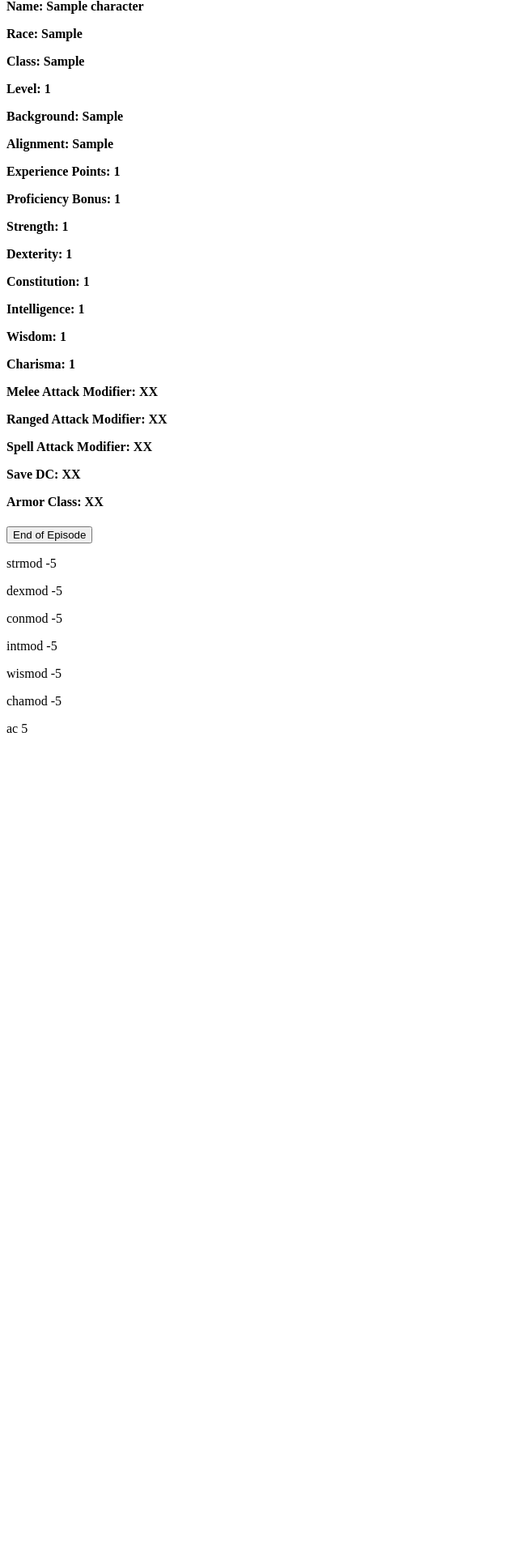
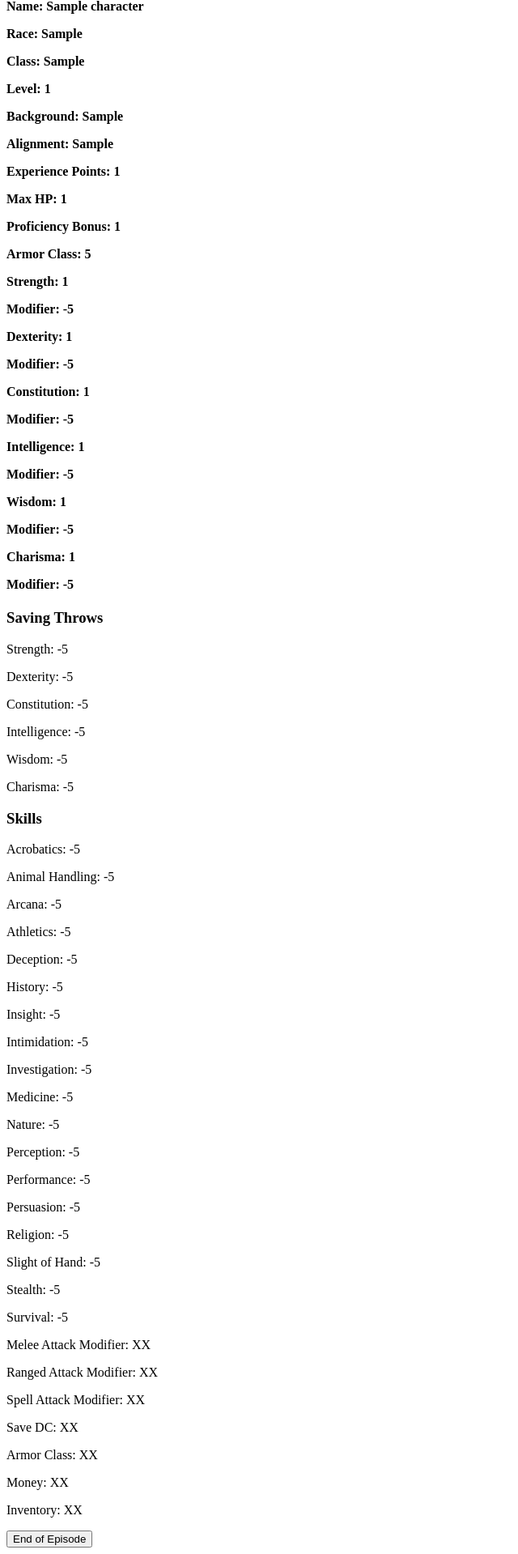
Before and after one commit to PESmereczniak/charsheets, a Flask app: page /characterSheet?id=1 in a window 1280 px wide. Shown: the part 107-2026 px from the top of the page at 81% size, without its empty margins (0-640 px from the left). Before the commit the page ends 1012 px from the top, so only its background shows below. Run offline with Flask 2, Linux system fonts and the light colour scheme; the visitor is signed in with stand-in values (Sample User, id 1); tables that the repository leaves empty hold one stand-in row (values such as "Sample post").

```diff
--- a/main.py
+++ b/main.py
@@ -18,11 +18,13 @@ class Character(db.Model):
     name = db.Column(db.String(20))
     race = db.Column(db.String(20))
     charclass = db.Column(db.String(20))
-    startlevel = db.Column(db.Integer)
+    level = db.Column(db.Integer)
     background = db.Column(db.String(20))
     alignment = db.Column(db.String(20))
     #Experience Points
     exp = db.Column(db.Integer)
+    #Hit Points
+    hp = db.Column(db.Integer)
     #Proficiency Bonus
     proficiency = db.Column(db.Integer)
     #Ability Scores
@@ -36,15 +38,17 @@ class Character(db.Model):
     #MUST DEFINE RELATIONSHIPS WITH OTHER TABLES
     owner_id = db.Column(db.Integer, db.ForeignKey('user.id'))
     user = db.relationship('User')
+#    items = db.relationship('Item')
 
-    def __init__(self, name, race, charclass, startlevel, background, alignment, exp, proficiency, strength, dexterity, constitution, intelligence, wisdom, charisma, owner):
+    def __init__(self, name, race, charclass, level, background, alignment, exp, hp, proficiency, strength, dexterity, constitution, intelligence, wisdom, charisma, owner):
         self.name = name
         self.race = race
         self.charclass = charclass
-        self.startlevel = startlevel
+        self.level = level
         self.background = background
         self.alignment = alignment
         self.exp = exp
+        self.hp = hp
         self.proficiency = proficiency
         self.strength = strength
         self.dexterity = dexterity
@@ -57,9 +61,9 @@ class Character(db.Model):
 
 #class Item(db.Model):
     id = db.Column(db.Integer, primary_key=True)
-
-
-    # def __init__(self, blog_title, blog_text, owner):
+#    character = db.relationship('Character')
+#    owner = db.Column(db.String, db.ForeignKey(character.id))
+    # def __init__(self, owner):
     #     self.blog_title = blog_title
     #     self.blog_text = blog_text
     #     self.owner = owner
@@ -146,81 +150,157 @@ def createNew():
     name = request.form['charName']
     race = request.form['charRace']
     charclass = request.form['charClass']
-    startlevel = int(request.form['startLevel'])
+    level = int(request.form['level'])
     background = request.form['background']
     alignment = request.form['alignment']
     exp = 0
-#SETS STARTING EXPERIENCE POINTS, BASED ON STARTING LEVEL
-    if startlevel == 1:
+    hp = 0
+#SET STARTING EXPERIENCE POINTS, BASED ON STARTING LEVEL
+    if level == 1:
         exp = 0
-    if startlevel == 2:
+    if level == 2:
         exp = 300
-    if startlevel == 3:
+    if level == 3:
         exp = 900
-    if startlevel == 4:
+    if level == 4:
         exp = 2700
-    if startlevel == 5:
+    if level == 5:
         exp = 6500
-    if startlevel == 6:
+    if level == 6:
         exp = 14000
-    if startlevel == 7:
+    if level == 7:
         exp = 23000
-    if startlevel == 8:
+    if level == 8:
         exp = 34000
-    if startlevel == 9:
+    if level == 9:
         exp = 48000
-    if startlevel == 10:
+    if level == 10:
         exp = 64000
-    if startlevel == 11:
+    if level == 11:
         exp = 85000
-    if startlevel == 12:
+    if level == 12:
         exp = 100000
-    if startlevel == 13:
+    if level == 13:
         exp = 120000
-    if startlevel == 14:
+    if level == 14:
         exp = 140000
-    if startlevel == 15:
+    if level == 15:
         exp = 165000
-    if startlevel == 16:
+    if level == 16:
         exp = 195000
-    if startlevel == 17:
+    if level == 17:
         exp = 225000
-    if startlevel == 18:
+    if level == 18:
         exp = 265000
-    if startlevel == 19:
+    if level == 19:
         exp = 305000
-    if startlevel == 20:
+    if level == 20:
         exp == 355000
 #PROFICIENCY
-    proficiency = 0
+
 #SET PROFICIENCY BONUS BASED ON CHARACTER LEVEL
-    if startlevel <= 4:
+    if level <= 4:
         proficiency = 2
-    if startlevel >= 5 and startlevel <= 8:
+    if level >= 5 and level <= 8:
         proficiency = 3
-    if startlevel >= 9 and startlevel <= 12:
+    if level >= 9 and level <= 12:
         proficiency = 4
-    if startlevel >= 13 and startlevel <= 16:
+    if level >= 13 and level <= 16:
         proficiency = 5
-    if startlevel >= 17:
+    if level >= 17:
         proficiency = 6
 
+#SET RACIAL ABILITY SCORE MODIFIERS
+    if request.form['race'] == 'Dwarf':
+        strbns = 0
+        dexbns = 0
+        conbns = 2
+        intbns = 0
+        wisbns = 1
+        chabns = 0
+
+    if request.form['race'] == 'Elf':
+        strbns = 0
+        dexbns = 2
+        conbns = 0
+        intbns = 1
+        wisbns = 1
+        chabns = 0
+
+    if request.form['race'] == 'Halfling':
+        strbns = 0
+        dexbns = 2
+        conbns = 0
+        intbns = 0
+        wisbns = 0
+        chabns = 0
+
+    if request.form['race'] == 'Human':
+        strbns = 1
+        dexbns = 1
+        conbns = 1
+        intbns = 1
+        wisbns = 1
+        chabns = 1
+
+    if request.form['race'] == 'Dragonborn':
+        strbns = 2
+        dexbns = 0
+        conbns = 0
+        intbns = 0
+        wisbns = 0
+        chabns = 1
+
+    if request.form['race'] == 'Gnome':
+        strbns = 0
+        dexbns = 0
+        conbns = 0
+        intbns = 2
+        wisbns = 0
+        chabns = 0
+
+    if request.form['race'] == 'Half-Elf':
+        strbns = 0
+        dexbns = 0
+        conbns = 0
+        intbns = 1
+        wisbns = 0
+        chabns = 2
+
+    if request.form['race'] == 'Half-Orc':
+        strbns = 2
+        dexbns = 0
+        conbns = 1
+        intbns = 0
+        wisbns = 0
+        chabns = 0
+
+    if request.form['race'] == 'Tiefling':
+        strbns = 0
+        dexbns = 0
+        conbns = 0
+        intbns = 1
+        wisbns = 0
+        chabns = 2
+
+#SET CLASS ABILITY MODIFIERS <-- NEXT <-- NEXT
+
 #ABILITY SCORES MODIFIERS
-    strength = request.form['strength']
-    dexterity = request.form['dexterity']
-    constitution = request.form['constitution']
-    intelligence = request.form['intelligence']
-    wisdom = request.form['wisdom']
-    charisma = request.form['charisma']
+    strength = request.form['strength'] + strbns
+    dexterity = request.form['dexterity'] + dexbns
+    constitution = request.form['constitution'] + conbns
+    intelligence = request.form['intelligence'] + intbns
+    wisdom = request.form['wisdom'] + wisbns
+    charisma = request.form['charisma'] + chabns
 
 #SUBMITS CHARACTER STATS TO DB
     owner = User.query.filter_by(email=session['email']).first()
     if request.method == 'POST':
-        newChar = Character(name, race, charclass, startlevel, background, alignment, exp, proficiency, strength, dexterity, constitution, intelligence, wisdom, charisma, owner)
+        newChar = Character(name, race, charclass, level, background, alignment, exp, hp, proficiency, strength, dexterity, constitution, intelligence, wisdom, charisma, owner)
         db.session.add(newChar)
         db.session.commit()
         thisChar = str(newChar.id)
-        return redirect('./characterSheet?id='+thisChar)
+        return render_template('./characterSheet?id='+thisChar, thisCharacter=newChar)
 
 #PRODUCES CHARACTER SHEET PAGE - PAGE NEEDS ALL INFORMATION AND FORMATTING IN HTML
 @app.route('/characterSheet', methods=['POST', 'GET'])
@@ -228,19 +308,44 @@ def charSheet():
     character_id = request.args.get('id')
     thisCharacter = Character.query.get(character_id)
 
-    #ABILITY SCORE MODIFIERS
-    strmod = int(((int(thisCharacter.strength)-10)/2) - (int(thisCharacter.strength)-10)%2)
-    dexmod = int(((int(thisCharacter.dexterity)-10)/2) - (int(thisCharacter.dexterity)-10)%2)
-    conmod = int(((int(thisCharacter.constitution)-10)/2) - (int(thisCharacter.constitution)-10)%2)
-    intmod = int(((int(thisCharacter.intelligence)-10)/2) - (int(thisCharacter.intelligence)-10)%2)
-    wismod = int(((int(thisCharacter.wisdom)-10)/2) - (int(thisCharacter.wisdom)-10)%2)
-    chamod = int(((int(thisCharacter.charisma)-10)/2) - (int(thisCharacter.charisma)-10)%2)
+#ABILITY SCORE MODIFIERS - DOES NOT CHANGE ABILITY SCORE; CALCULATES MODIFIERS BASED ON ABILITY SCORES
+    if int(thisCharacter.strength)%2==0:
+        strmod = int((int(thisCharacter.strength-10))/2)
+    else:
+        strmod = int((int(thisCharacter.strength-11))/2)
 
-    #SAVE DC CALCULATION
+    if int(thisCharacter.dexterity)%2==0:
+        dexmod = int((int(thisCharacter.dexterity-10))/2)
+    else:
+        dexmod = int((int(thisCharacter.dexterity-11))/2)
+
+    if int(thisCharacter.constitution)%2==0:
+        conmod = int((int(thisCharacter.constitution-10))/2)
+    else:
+        conmod = int((int(thisCharacter.constitution-11))/2)
+
+    if int(thisCharacter.intelligence)%2==0:
+        intmod = int((int(thisCharacter.intelligence-10))/2)
+    else:
+        intmod = int((int(thisCharacter.intelligence-11))/2)
+
+    if int(thisCharacter.wisdom)%2==0:
+        wismod = int((int(thisCharacter.wisdom-10))/2)
+    else:
+        wismod = int((int(thisCharacter.wisdom-11))/2)
+
+    if int(thisCharacter.charisma)%2==0:
+        chamod = int((int(thisCharacter.charisma-10))/2)
+    else:
+        chamod = int((int(thisCharacter.charisma-11))/2)
+
+#SAVE DC CALCULATION
     savedc = 0
-    #AC CALCULATION
+
+#AC CALCULATION
     ac = 10 + dexmod
-    #ATTACK BONUS CALCULATIONS FOR PRIMARY ATTACK METHOD
+
+#ATTACK BONUS CALCULATIONS FOR PRIMARY ATTACK METHOD
     meleeAttackMod = 0
     rangedAttackMod = 0
     spellAttackMod = 0
--- a/templates/character.html
+++ b/templates/character.html
@@ -24,34 +24,65 @@
   <h4><p name = 'name'>Name: {{thisCharacter.name}}</p>
   <p name = 'race'>Race: {{thisCharacter.race}}</p>
   <p name = 'charclass'>Class: {{thisCharacter.charclass}}</p>
-  <p name = 'level'>Level: {{thisCharacter.startlevel}}</p>
+  <p name = 'level'>Level: {{thisCharacter.level}}</p>
   <p name = 'background'>Background: {{thisCharacter.background}}</p>
   <p name = 'alignment'>Alignment: {{thisCharacter.alignment}}</p>
   <p name = 'exp'>Experience Points: {{thisCharacter.exp}}</p>
+  <p name = 'hp'>Max HP: {{thisCharacter.hp}}</p>
+
   <p name = 'proficiency'>Proficiency Bonus: {{thisCharacter.proficiency}}</p>
+  <p>Armor Class: {{ac}}</p>
   <p name = 'strength'>Strength: {{thisCharacter.strength}}</p>
+  <p>Modifier: {{strmod}}</p>
   <p name = 'dexterity'>Dexterity: {{thisCharacter.dexterity}}</p>
+  <p>Modifier: {{dexmod}}</p>
   <p name = 'constitution'>Constitution: {{thisCharacter.constitution}}</p>
+  <p>Modifier: {{conmod}}</p>
   <p name = 'intelligence'>Intelligence: {{thisCharacter.intelligence}}</p>
+  <p>Modifier: {{intmod}}</p>
   <p name = 'wisdom'>Wisdom: {{thisCharacter.wisdom}}</p>
+  <p>Modifier: {{wismod}}</p>
   <p name = 'charisma'>Charisma: {{thisCharacter.charisma}}</p>
+  <p>Modifier: {{chamod}}</p></h4>
+
+  <h3>Saving Throws</h3>
+  <p>Strength: {{strmod}}</p>
+  <p>Dexterity: {{dexmod}}</p>
+  <p>Constitution: {{conmod}}</p>
+  <p>Intelligence: {{intmod}}</p>
+  <p>Wisdom: {{wismod}}</p>
+  <p>Charisma: {{chamod}}</p>
+
+  <h3>Skills</h3>
+  <p>Acrobatics: {{dexmod}}</p>
+  <p>Animal Handling: {{wismod}}</p>
+  <p>Arcana: {{intmod}}</p>
+  <p>Athletics: {{strmod}}</p>
+  <p>Deception: {{chamod}}</p>
+  <p>History: {{intmod}}</p>
+  <p>Insight: {{wismod}}</p>
+  <p>Intimidation: {{chamod}}</p>
+  <p>Investigation: {{intmod}}</p>
+  <p>Medicine: {{wismod}}</p>
+  <p>Nature: {{intmod}}</p>
+  <p>Perception: {{wismod}}</p>
+  <p>Performance: {{chamod}}</p>
+  <p>Persuasion: {{chamod}}</p>
+  <p>Religion: {{intmod}}</p>
+  <p>Slight of Hand: {{dexmod}}</p>
+  <p>Stealth: {{dexmod}}</p>
+  <p>Survival: {{wismod}}</p>
 
   <p name = 'meleeAttackMod'>Melee Attack Modifier: XX</p>
   <p name = 'rangedAttackMod'>Ranged Attack Modifier: XX</p>
   <p name = 'spellAttackMod'>Spell Attack Modifier: XX</p>
   <p name = 'savedc'>Save DC: XX</p>
-  <p name = 'ac'>Armor Class: XX</p></h4>
+  <p name = 'ac'>Armor Class: XX</p>
+
+  <p name = 'money'>Money: XX</p>
+  <p name = 'inventory'>Inventory: XX</p>
   <input type="submit" value="End of Episode">
   </form>
-  <div name = 'Ability Modifiers'>
-    <p>strmod {{strmod}}</p>
-    <p>dexmod {{dexmod}}</p>
-    <p>conmod {{conmod}}</p>
-    <p>intmod {{intmod}}</p>
-    <p>wismod {{wismod}}</p>
-    <p>chamod {{chamod}}</p>
-    <p>ac {{ac}}</p>
-  </div>
 </body>
 </html>
 {% endblock %}
--- a/templates/create.html
+++ b/templates/create.html
@@ -38,7 +38,7 @@
               <option value="Warlock">Warlock</option>
               <option value="Wizard">Wizard</option>
             </select>
-          Starting Level: <select name="startLevel" id="4">
+          Starting Level: <select name="level" id="4">
             {% for i in range(1,21) %}
               <option value={{i}}>{{i}}</option>
             {% endfor %}
@@ -102,7 +102,7 @@
             {% endfor %}
           </select></li>
         </ol>
-        <input type="submit" value="Next">
+        <input type="submit" value="Create">
       </form>
     </body>
 {% endblock %}
```
Also changed, not shown: templates/createPT2.html (added, +17 -0 lines).
